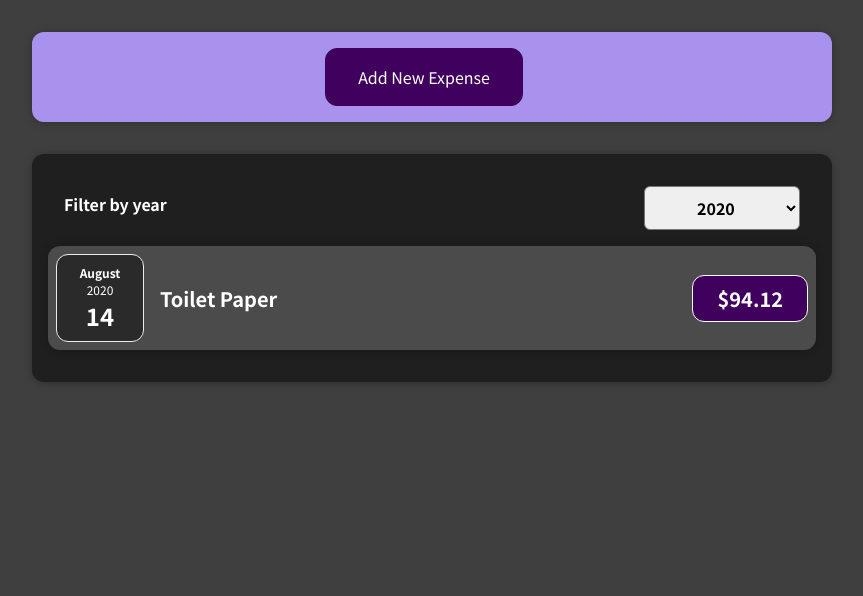
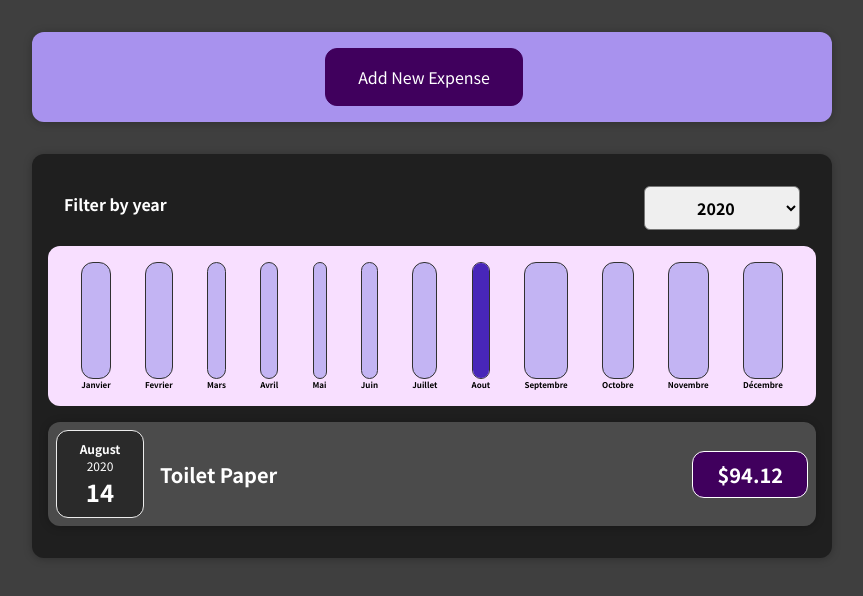
Before and after one commit to maxlestage/React---The-Complete-Guide--incl-Hooks--React-Router--Redux-, a React (Create React App) app: page / in a window 1280 px wide. Shown: the top 596 px of the page, without its empty margins (208-1071 px from the left). Built offline with nearby package versions, Linux system fonts and the light colour scheme.

Commit message:
ChartBar Work ✅

```diff
--- a/src/components/Chart/Chart.jsx
+++ b/src/components/Chart/Chart.jsx
@@ -0,0 +1,22 @@
+import ChartBar from "./ChartBar";
+import "./Chart.css";
+
+function Chart({ dataPoints }) {
+  const dataPointValues = dataPoints.map((dataPoint) => dataPoint.value);
+  const totalMaximum = Math.max(...dataPointValues); // Le spread Opérateur permet d'extraire tous les éléments.
+
+  return (
+    <div className="chart">
+      {dataPoints.map((dataPoint) => (
+        <ChartBar
+          key={dataPoint.label}
+          value={dataPoint.value}
+          maxValue={totalMaximum}
+          label={dataPoint.label}
+        />
+      ))}
+    </div>
+  );
+}
+
+export default Chart;
--- a/src/components/Chart/ChartBar.jsx
+++ b/src/components/Chart/ChartBar.jsx
@@ -0,0 +1,22 @@
+import "./ChartBar.css";
+
+function ChartBar({ value, maxValue, label }) {
+  let barFillHeight = "0%";
+
+  if (maxValue > 0) {
+    barFillHeight = Math.round((value / maxValue) * 100) + "%";
+  }
+
+  return (
+    <div className="chart-bar">
+      <div className="chart-bar__inner">
+        <div
+          className="chart-bar__fill"
+          style={{ height: barFillHeight }}></div>
+      </div>
+      <div className="chart-bar__label">{label}</div>
+    </div>
+  );
+}
+
+export default ChartBar;
--- a/src/components/Expenses/Expense.jsx
+++ b/src/components/Expenses/Expense.jsx
@@ -3,6 +3,7 @@
 import "./Expense.css";
 import ExpensesFilter from "./ExpensesFilter";
 import ExpensesList from "./ExpensesList";
+import ExpensesChart from "./ExpensesChart";
 
 function Expense({ items }) {
   const [filteredYear, setFilteredYear] = useState("2020");
@@ -24,6 +25,7 @@
           selected={filteredYear}
           onChangeFilter={filterChangeHandler}
         />
+        <ExpensesChart expenses={filteredExpenses} />
         <ExpensesList items={filteredExpenses} />
         {/* {expensesContent} */}
       </Card>
--- /dev/null
+++ b/src/components/Expenses/ExpensesChart.jsx
@@ -0,0 +1,27 @@
+import Chart from "../Chart/Chart";
+
+function ExpensesChart({ expenses }) {
+  const chartDataPoints = [
+    { label: "Janvier", value: 0 },
+    { label: "Fevrier", value: 0 },
+    { label: "Mars", value: 0 },
+    { label: "Avril", value: 0 },
+    { label: "Mai", value: 0 },
+    { label: "Juin", value: 0 },
+    { label: "Juillet", value: 0 },
+    { label: "Aout", value: 0 },
+    { label: "Septembre", value: 0 },
+    { label: "Octobre", value: 0 },
+    { label: "Novembre", value: 0 },
+    { label: "Décembre", value: 0 },
+  ];
+
+  for (const expense of expenses) {
+    const expenseMonth = expense.date.getMonth(); // Start at 0 => January => 0
+    chartDataPoints[expenseMonth].value += expense.amount;
+  }
+
+  return <Chart dataPoints={chartDataPoints} />;
+}
+
+export default ExpensesChart;
```
